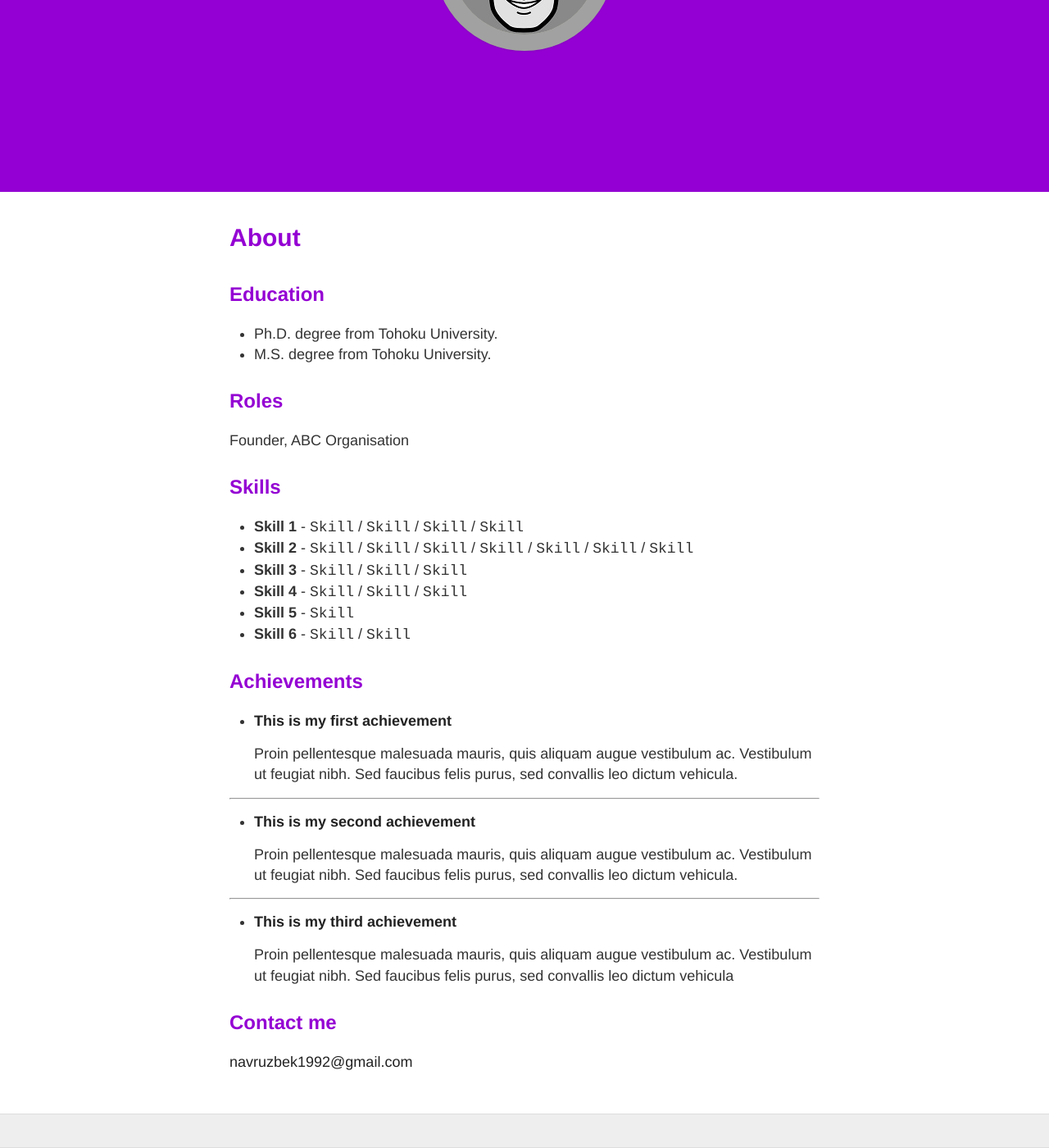
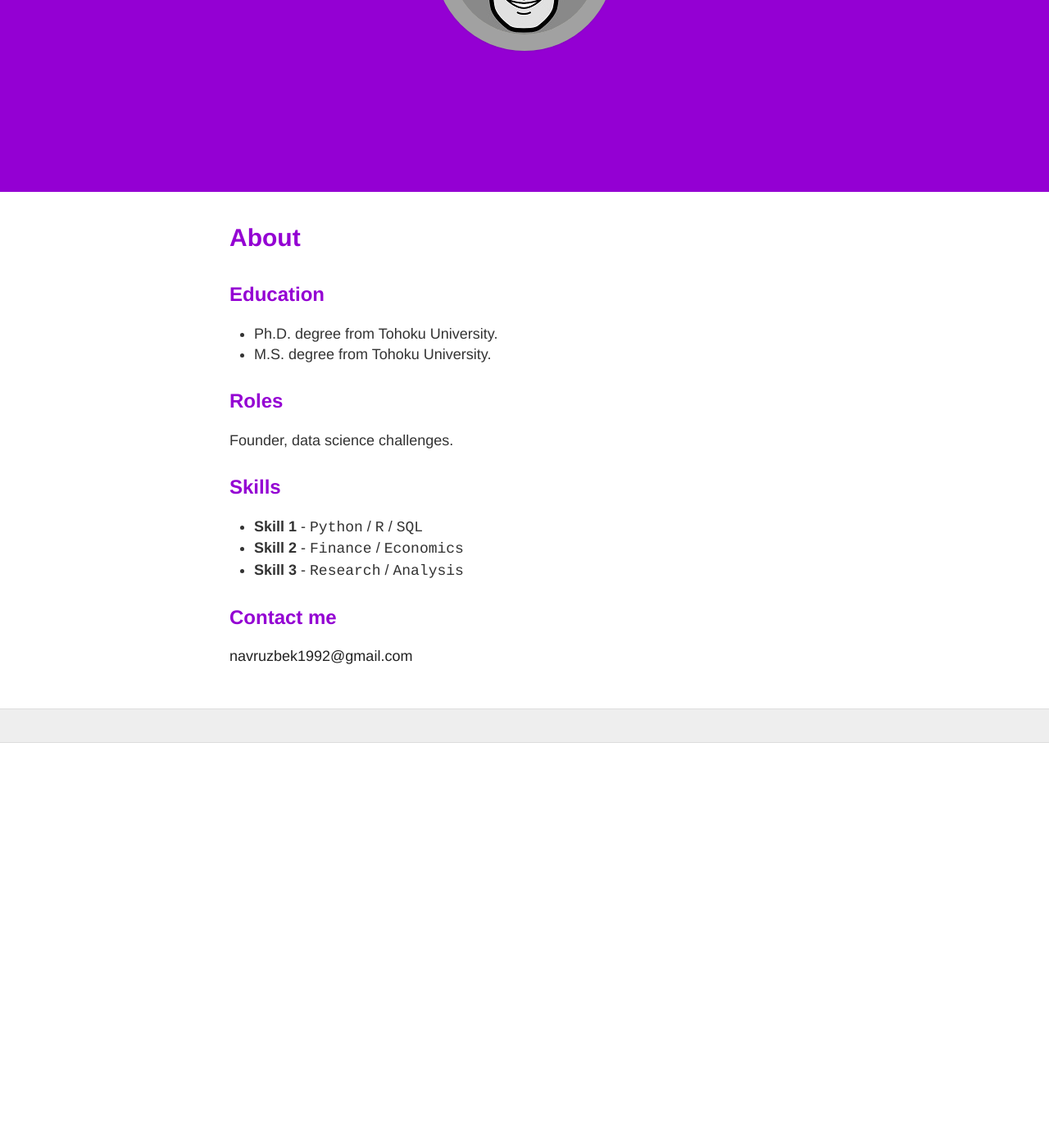
Before and after one commit to navruzbek1992/data_challenge, a Jekyll site: the page built from about.md, in a window 1280 px wide and 1400 px high, scrolled down 409 px. Shown: the whole window at 82% size. Built offline with Jekyll 4.4.1, drawn with Linux system fonts in a browser that asks for light colours; nearby versions of some CDN libraries; after the commit the page ends 1315 px from its top, so only the background shows below that.

Commit message:
Update about.md

```diff
--- a/about.md
+++ b/about.md
@@ -12,36 +12,13 @@ permalink: /about/
 
 ## Roles
 
-Founder, ABC Organisation
+Founder, data science challenges.
 
 ## Skills
 
-* **Skill 1** - `Skill` / `Skill` / `Skill` / `Skill`
-* **Skill 2** - `Skill` / `Skill` / `Skill` / `Skill` / `Skill` / `Skill` / `Skill`
-* **Skill 3** - `Skill` / `Skill` / `Skill`
-* **Skill 4** - `Skill` / `Skill` / `Skill`
-* **Skill 5** - `Skill`
-* **Skill 6** - `Skill` / `Skill`
-
-
-## Achievements
-
-
-* [**This is my first achievement**](#)
-
-   Proin pellentesque malesuada mauris, quis aliquam augue vestibulum ac. Vestibulum ut feugiat nibh. Sed faucibus felis purus, sed convallis leo dictum vehicula.
-
-***
-
-* [**This is my second achievement**](#)
-
-    Proin pellentesque malesuada mauris, quis aliquam augue vestibulum ac. Vestibulum ut feugiat nibh. Sed faucibus felis purus, sed convallis leo dictum vehicula.
-
-***
-
-* [**This is my third achievement**](#)
-
-   Proin pellentesque malesuada mauris, quis aliquam augue vestibulum ac. Vestibulum ut feugiat nibh. Sed faucibus felis purus, sed convallis leo dictum vehicula
+* **Skill 1** - `Python` / `R` / `SQL`
+* **Skill 2** - `Finance` / `Economics`
+* **Skill 3** - `Research` / `Analysis`
 
 
 ## Contact me
```
